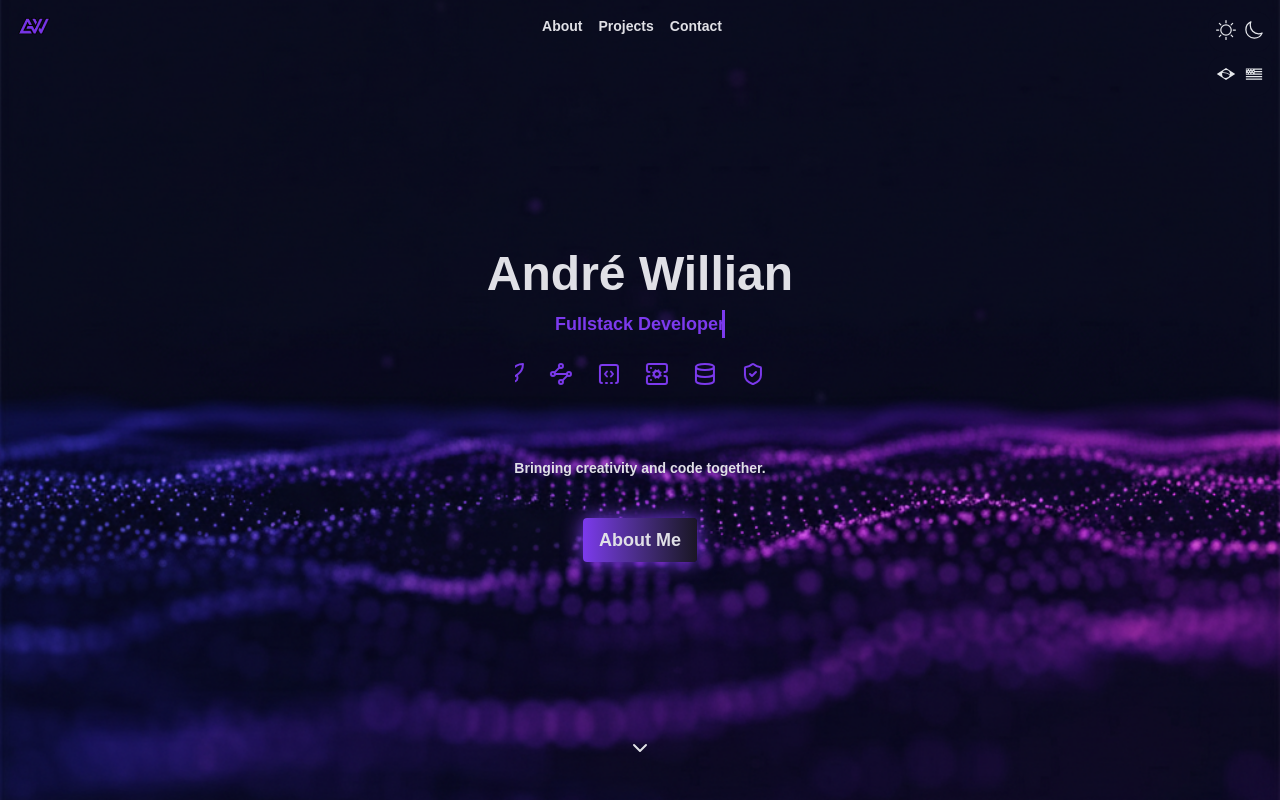
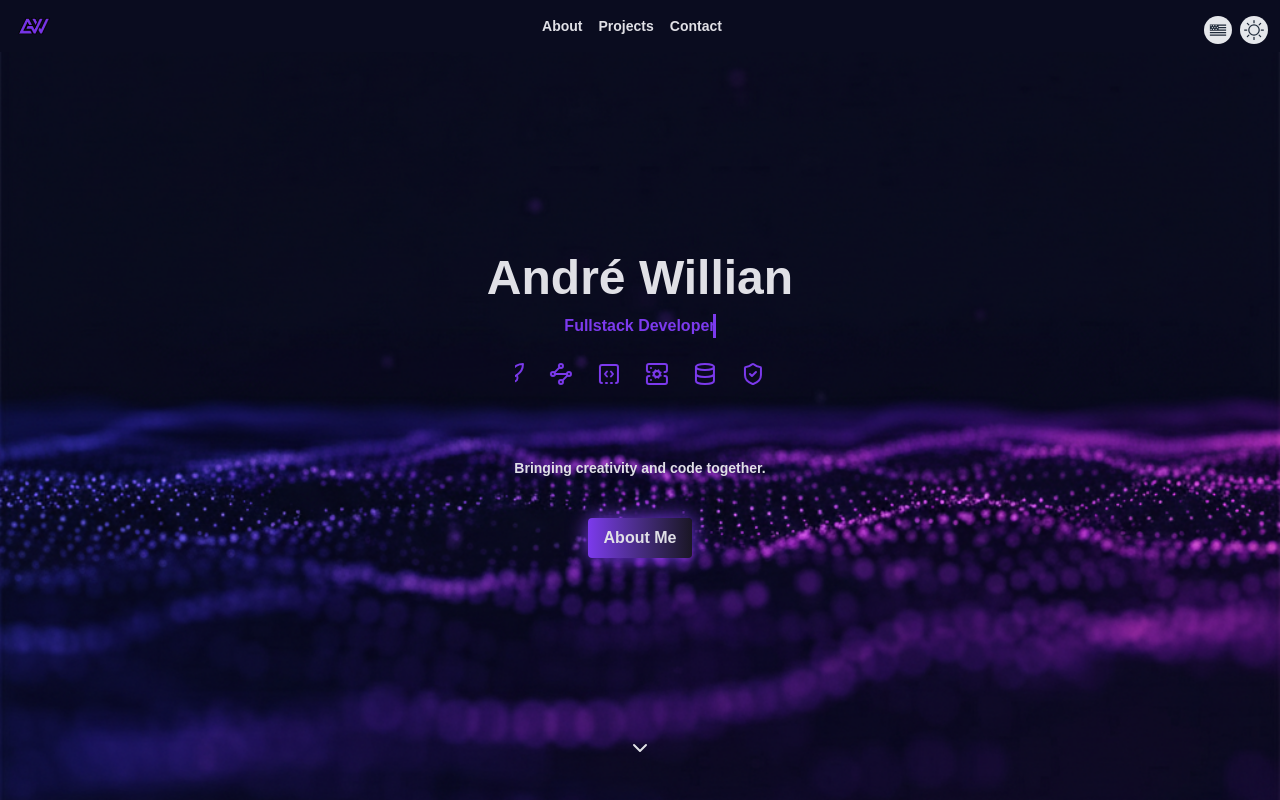
Before and after one commit to AndrehW27/portfolio, a React (Vite) app: page / in a window 1280 px wide. Both pictures are taken after a click on the button 1226 px from the left and 30 px from the top of the page. Shown: the top 800 px of the page. Built offline with nearby package versions, Linux system fonts and the light colour scheme; a small style sheet from the web is missing.

Commit message:
theme buttons

```diff
--- a/src/App.tsx
+++ b/src/App.tsx
@@ -8,7 +8,7 @@ import './App.css'
 function App() {
 
   return (
-    <div className='text-sm md:text-lg'>
+    <div className=''>
       {/* <Navbar/> */}
       <Hero/>
       <About/>
--- a/src/components/Contact/Contact.tsx
+++ b/src/components/Contact/Contact.tsx
@@ -7,7 +7,7 @@ import { useState } from 'react';
 
 function Contact() {
 
-  const [theme, setTheme] = useState('');
+  const [theme, setTheme] = useState('dark');
   const [language, setLanguage] = useState('english');
 
   return (
@@ -15,16 +15,22 @@ function Contact() {
       <section id="contact" className={`${theme === 'dark' ? 'dark' : ''} bg-background h-dvh w-dvw flex flex-col items-center justify-center`}>
         <div className=' bg-gray-100 dark:bg-gray-700 w-120 h-60 flex flex-col items-center justify-center rounded-2xl'>
           <div className='bg-gray-200 dark:bg-gray-600 w-fit h-fit p-sm rounded-2xl'>
-            <button
-              onClick={() => {
-                setTheme('');
-              }}
-              className='m-2 border-gray-800 p-2 rounded-2xl hover:bg-gray-100 hover:dark:bg-gray-700 transition duration-300 ease-in-out cursor-pointer'><GoSun className='h-10 w-10 text-gray-800 dark:text-gray-200' /></button>
-            <button
-              onClick={() => {
-                setTheme('dark');
-              }}
-              className='m-2 border-gray-800 p-2 rounded-2xl hover:bg-gray-100 hover:dark:bg-gray-700 transition duration-300 ease-in-out cursor-pointe'><IoMoonOutline className='h-10 w-10 text-gray-800 dark:text-gray-200' /></button>
+            {theme === '' &&
+              <button
+                onClick={() => {
+                  setTheme('dark');
+                }}
+                className='m-2 border-gray-800 p-2 rounded-2xl hover:bg-gray-100 hover:dark:bg-gray-700 transition duration-300 ease-in-out cursor-pointer'><GoSun className='h-10 w-10 text-gray-800 dark:text-gray-200' /></button>
+            }
+            {theme === 'dark' &&
+              <button
+                onClick={() => {
+                  setTheme('');
+                  console.log('dark');
+
+                }}
+                className='m-2 border-gray-800 p-2 rounded-2xl hover:bg-gray-100 hover:dark:bg-gray-700 transition duration-300 ease-in-out cursor-pointe'><IoMoonOutline className='h-10 w-10 text-gray-800 dark:text-gray-200' /></button>
+            }
           </div>
 
           <div className='bg-gray-200 dark:bg-gray-600 w-fit h-fit p-sm rounded-2xl mt-5'>
--- a/src/components/Hero/Hero.tsx
+++ b/src/components/Hero/Hero.tsx
@@ -17,17 +17,17 @@ import { IoMoonOutline } from "react-icons/io5";
 import { GoSun } from "react-icons/go";
 import { GiBrazilFlag } from "react-icons/gi";
 import { LiaFlagUsaSolid } from "react-icons/lia";
-// import { useState } from 'react';
+import { useState } from 'react';
 
 function Hero() {
 
-  // const [theme, setTheme] = useState('');
-  // const [language, setLanguage] = useState('english');
+  const [theme, setTheme] = useState('dark');
+  const [language, setLanguage] = useState('english');
 
   return (
     <>
       <nav className='text-text font-bold fixed w-dvw z-1 top-0 left-0'>
-        <div className='max-w-7xl mx-auto px-6 py-4 flex justify-center items-center'>
+        <div className='w-dvw mx-auto px-6 py-4 flex justify-center items-center bg-background z-1000'>
 
           <a className='w-9 h-9 fixed left-4' href="#">
             <img src={aw} alt="" />
@@ -42,37 +42,55 @@ function Hero() {
           <ul className='text-text text-sm'>
             <li ><a href="#contact" className='hover:text-accent mr-4 transition duration-300 ease-in-out'>Contact</a></li>
           </ul>
+
           {/* <Menu className="w-5 h-5 cursor-pointer fixed right-4 hover:text-accent transition duration-300 ease-in-out" /> */}
-          <div className='p-1 dark bg-gray-200 dark:bg-background w-fit h-fit p-sm rounded-2xl fixed top-3 right-2'>
-            <button
-              // onClick={() => {
-              //   setTheme('');
-              // }}
-              className='p-1 rounded-2xl hover:bg-gray-100 hover:dark:bg-gray-700 transition duration-300 ease-in-out cursor-pointer'><GoSun className='h-5 w-5 text-gray-800 dark:text-gray-200' /></button>
-            <button
-              // onClick={() => {
-              //   setTheme('dark');
-              // }}
-              className='p-1 rounded-2xl hover:bg-gray-100 hover:dark:bg-gray-700 transition duration-300 ease-in-out cursor-pointe'><IoMoonOutline className='h-5 w-5 text-gray-800 dark:text-gray-200' /></button>
+
+          <div className={`${theme === 'dark' ? 'dark' : ''}`}>
+            <div className='p-1 w-fit h-fit p-sm rounded-full fixed top-3 right-2'>
+
+              {theme === '' &&
+                <button
+                  onClick={() => {
+                    setTheme('dark');
+                  }}
+                  className='p-1 bg-gray-200 dark:bg-background rounded-full hover:bg-accent transition duration-300 ease-in-out cursor-pointer'><GoSun className='h-5 w-5 text-gray-800 dark:text-gray-200' /></button>
+              }
+              {theme === 'dark' &&
+                <button
+                  onClick={() => {
+                    setTheme('');
+                  }}
+                  className='p-1 rounded-full hover:bg-gray-100 hover:dark:bg-accent transition duration-300 ease-in-out cursor-pointer'><IoMoonOutline className='h-5 w-5 text-gray-800 dark:text-gray-200' /></button>
+              }
+
+            </div>
+            <div className='p-1 w-fit h-fit p-sm rounded-full fixed top-3 right-11'>
+
+              {language === '' &&
+                <button
+                  onClick={() => {
+                    setLanguage('english');
+                  }}
+                  className='p-1 bg-gray-200 dark:bg-background rounded-full hover:bg-accent transition duration-300 ease-in-out cursor-pointer'><GiBrazilFlag className='h-5 w-5 text-gray-800 dark:text-gray-200' /></button>
+              }
+              {language === 'english' &&
+                <button
+                  onClick={() => {
+                    setLanguage('');
+                  }}
+                  className='p-1 bg-gray-200 dark:bg-background rounded-full hover:bg-accent transition duration-300 ease-in-out cursor-pointer'><LiaFlagUsaSolid className='h-5 w-5 text-gray-800 dark:text-gray-200' /></button>
+              }
+
+            </div>
           </div>
-          <div className='p-1 dark bg-gray-200 dark:bg-background w-fit h-fit p-sm rounded-2xl fixed top-14 right-2'>
-            <button
-              // onClick={() => {
-              //   setTheme('');
-              // }}
-              className='p-1 rounded-2xl hover:bg-gray-100 hover:dark:bg-gray-700 transition duration-300 ease-in-out cursor-pointer'><GiBrazilFlag className='h-5 w-5 text-gray-800 dark:text-gray-200' /></button>
-            <button
-              // onClick={() => {
-              //   setTheme('dark');
-              // }}
-              className='p-1 rounded-2xl hover:bg-gray-100 hover:dark:bg-gray-700 transition duration-300 ease-in-out cursor-pointe'><LiaFlagUsaSolid className='h-5 w-5 text-gray-800 dark:text-gray-200' /></button>
-          </div>
+
+
           {/* <div className=" cursor-pointer fixed top-2 right-15 hover:text-accent transition duration-300 ease-in-out" >
             <ThemeToggle />
           </div> */}
         </div>
       </nav>
-      <section className="relative bg-cover bg-center h-dvh bg-[url('./assets/darkwave-bg3.png')] text-text flex flex-col items-center justify-center">
+      <section className="relative bg-cover bg-center h-dvh bg-[url('./assets/darkwave-bg3.png')] dark:bg-[url('./assets/white-bg.png')] text-text flex flex-col items-center justify-center">
         <h1 className="text-3xl sm:text-5xl font-bold mt-3 text-text">André Willian</h1>
         <h3 className="typing text-1xl font-bold mt-3 text-accent">Fullstack Developer</h3>
 
```
Also changed, not shown: src/components/About/About.tsx (+12 -12 lines).
